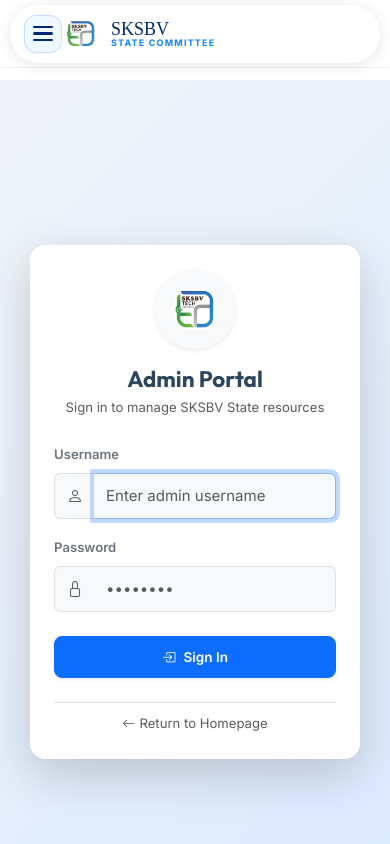
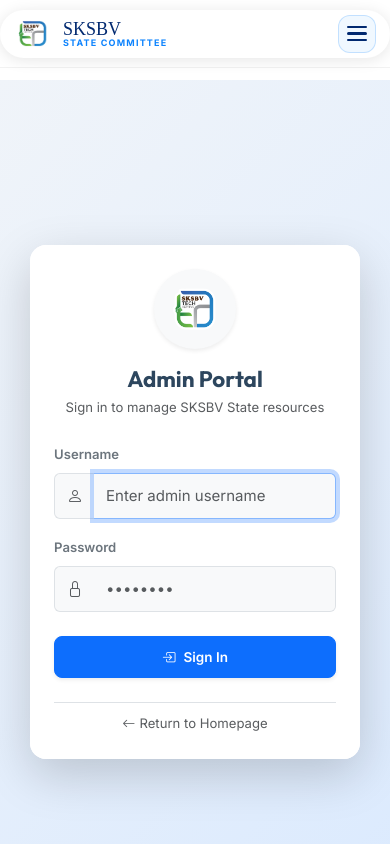
Before and after one commit to nishajtsraihsoft-ops/sksbv-state-frontend-web, a React (Vite) app in the folder react_backup/: page /admin/login in a window 390 px wide. Shown: the top 844 px of the page. Built offline with nearby package versions, Linux system fonts and the light colour scheme; a web font is replaced by a local one.

Commit message:
Anchor mobile toggle button strictly to the right side of header

```diff
--- a/react_backup/src/components/Header.jsx
+++ b/react_backup/src/components/Header.jsx
@@ -158,13 +158,14 @@ const Header = () => {
             )}
           </div>
 
-          {/* Creative Animated Mobile Toggle Button (Right Side) */}
+          {/* Creative Animated Mobile Toggle Button (Guaranteed Far Right Side of Header) */}
           <button
             type="button"
-            className={`mobile-nav-toggle-btn d-xl-none ${isMobileNavOpen ? 'active' : ''}`}
+            className={`mobile-nav-toggle-btn d-xl-none ms-auto ${isMobileNavOpen ? 'active' : ''}`}
             onClick={toggleMobileNav}
             aria-label="Toggle navigation menu"
             aria-expanded={isMobileNavOpen}
+            style={{ order: 10, marginLeft: 'auto' }}
           >
             <span className="hamburger-box">
               <span className="hamburger-line line-1"></span>
@@ -409,8 +410,10 @@ const Header = () => {
           box-shadow: 0 8px 20px rgba(13, 131, 253, 0.3);
         }
 
-        /* --- Creative Animated Hamburger Toggle --- */
+        /* --- Creative Animated Hamburger Toggle (Right Side) --- */
         .mobile-nav-toggle-btn {
+          order: 10 !important;
+          margin-left: auto !important;
           width: 42px;
           height: 42px;
           border-radius: 12px;
--- a/react_backup/src/index.css
+++ b/react_backup/src/index.css
@@ -218,27 +218,24 @@ h6 {
 
 @media (max-width: 1200px) {
   .header {
-    padding-top: 10px;
+    padding: 10px 0;
   }
 
   .header .header-container {
-    margin-left: 10px;
-    margin-right: 10px;
-    padding: 10px 5px 10px 15px;
+    width: 100%;
+    display: flex !important;
+    align-items: center !important;
+    justify-content: space-between !important;
   }
 
   .header .logo {
-    order: 1;
-  }
-
-  .header .btn-getstarted {
-    order: 2;
-    margin: 0 10px 0 0;
-    padding: 6px 15px;
-  }
-
-  .header .navmenu {
-    order: 3;
+    order: 1 !important;
+    margin-right: auto !important;
+  }
+
+  .mobile-nav-toggle-btn {
+    order: 10 !important;
+    margin-left: auto !important;
   }
 }
 
```
